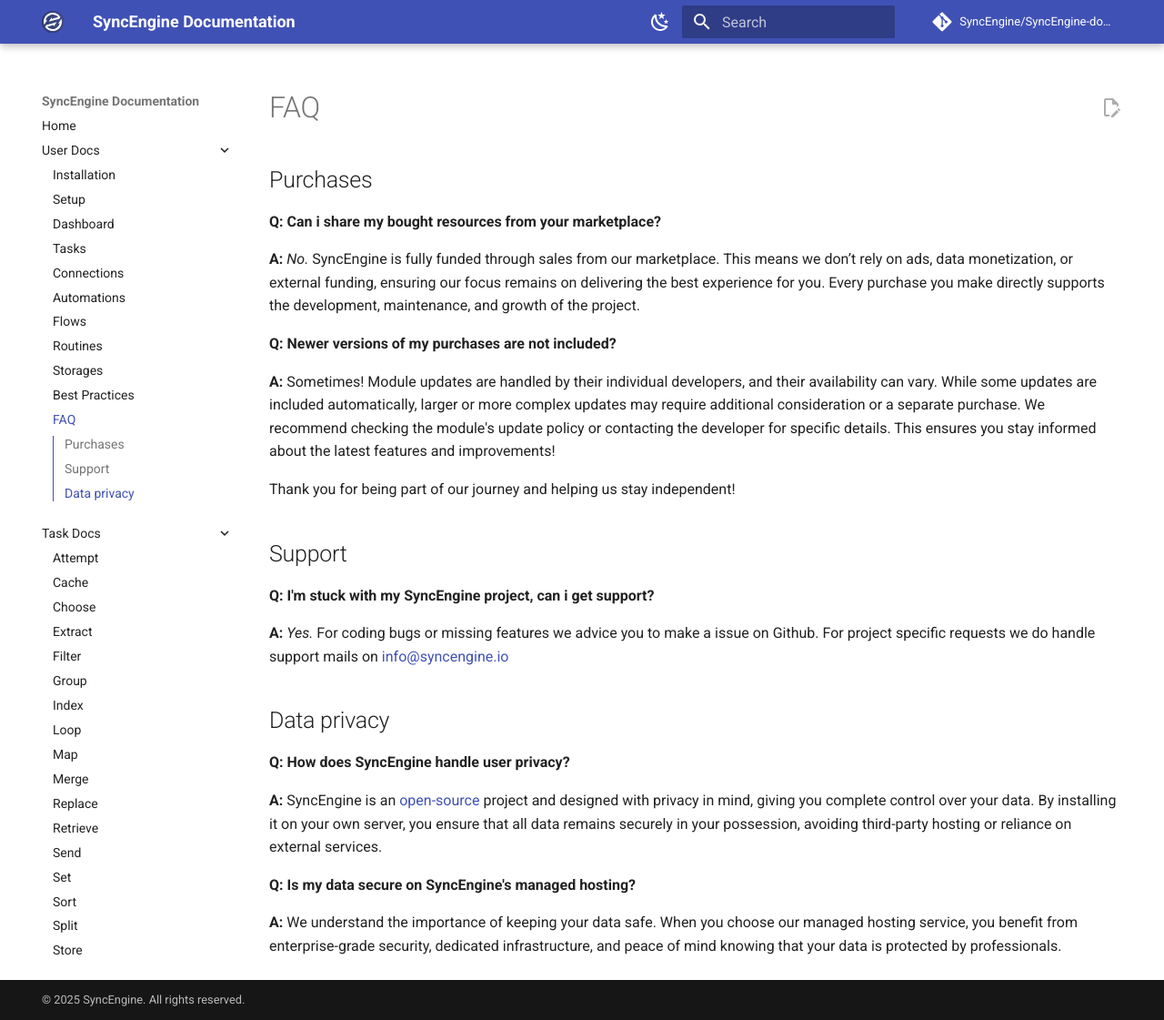
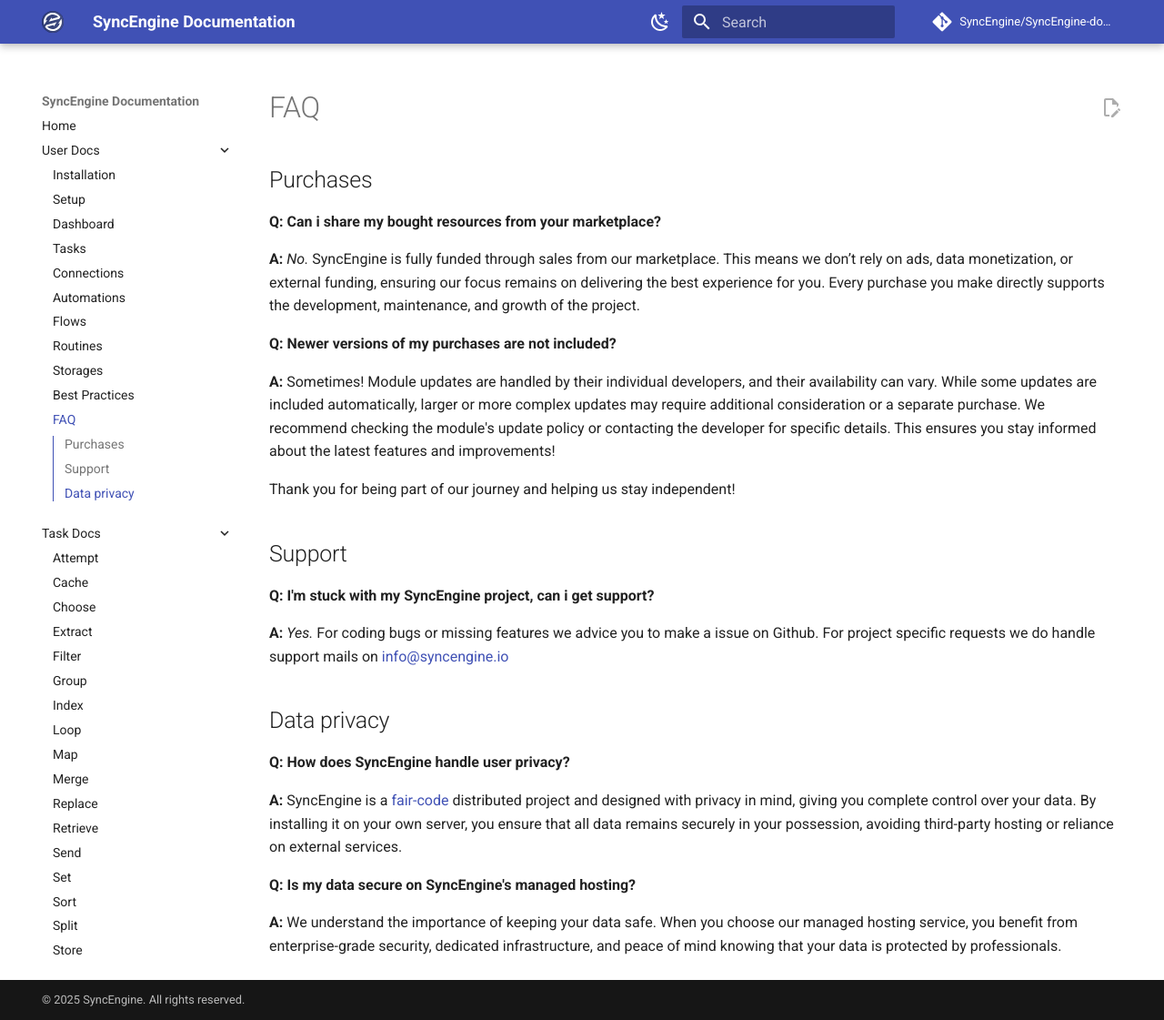
Before and after one commit to SyncEngine/docs, an MkDocs documentation site: the page built from docs/user/faq.md, in a window 1280 px wide and 1121 px high. Shown: the whole window at 91% size. Built offline with MkDocs 1.6.1 and Material for MkDocs 9.7.7, drawn with Linux system fonts in a browser that asks for light colours; comment, search, counter and statistics services are not loaded.

Commit message:
Update FAQ to clarify SyncEngine's project classification as fair-code

```diff
--- a/docs/user/faq.md
+++ b/docs/user/faq.md
@@ -23,7 +23,7 @@ Thank you for being part of our journey and helping us stay independent!
 
 **Q: How does SyncEngine handle user privacy?**
 
-**A:** SyncEngine is an [open-source](https://opensource.com/resources/what-open-source) project and designed with privacy in mind, giving you complete control over your data. By installing it on your own server, you ensure that all data remains securely in your possession, avoiding third-party hosting or reliance on external services.
+**A:** SyncEngine is a [fair-code](https://faircode.io) distributed project and designed with privacy in mind, giving you complete control over your data. By installing it on your own server, you ensure that all data remains securely in your possession, avoiding third-party hosting or reliance on external services.
 
 **Q: Is my data secure on SyncEngine's managed hosting?**
 
```
